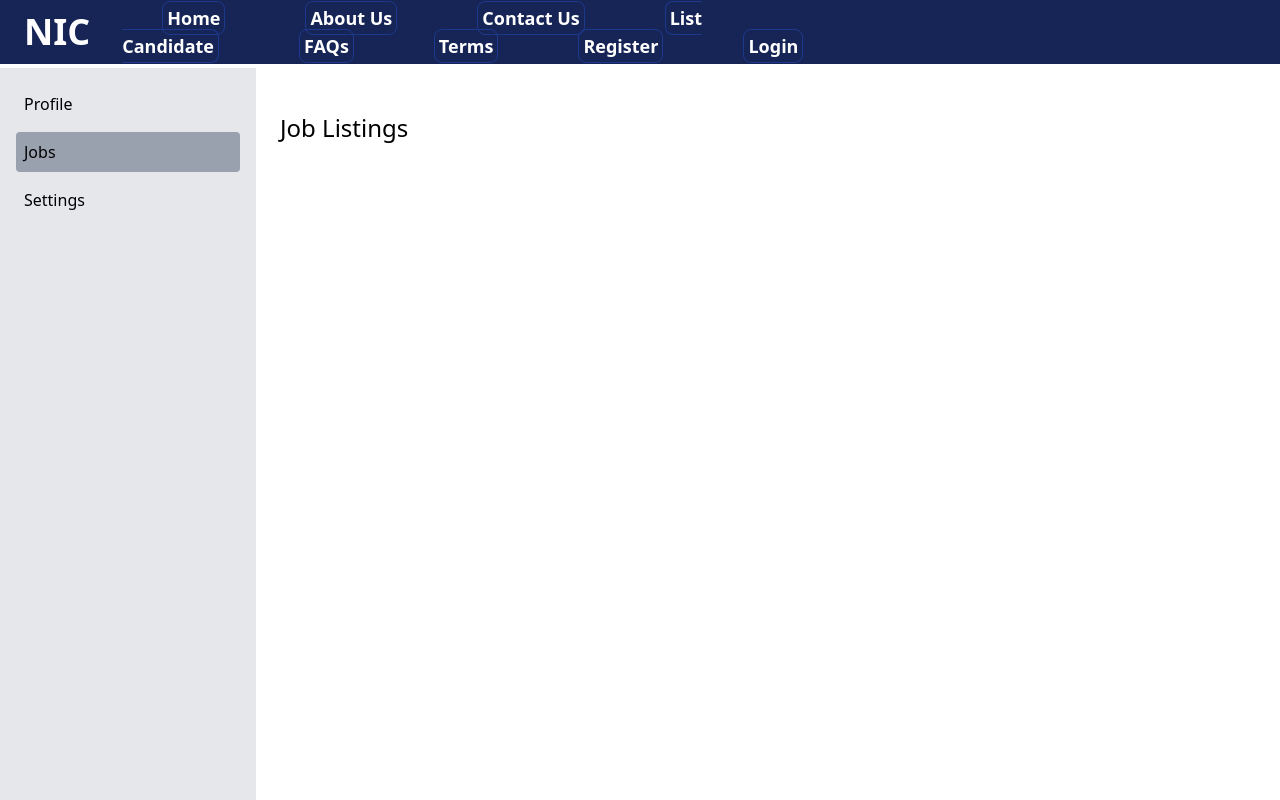
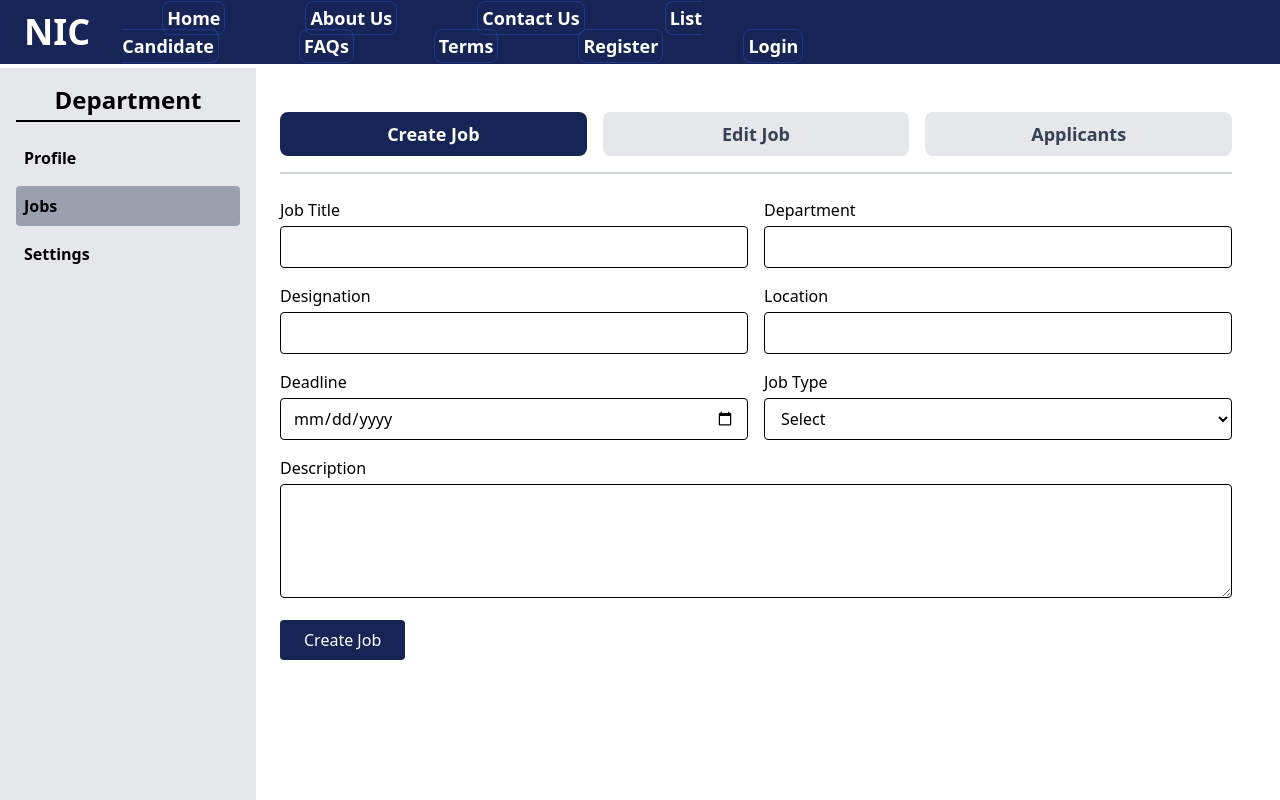
Before and after one commit to WilliamHails/nic-website, a React (Vite) app: page /dashboard/department/jobs in a window 1280 px wide. Shown: the top 800 px of the page. Built offline with nearby package versions, Linux system fonts and the light colour scheme.

Commit message:
chnaged the jobs.jsx file

```diff
--- a/src/components/Sidebar.jsx
+++ b/src/components/Sidebar.jsx
@@ -10,7 +10,8 @@ const items = [
 export default function Sidebar() {
     return (
         <aside className="w-64 bg-gray-200 -mt-5 -mb-18 -ml-6 p-4">
-            <ul className="space-y-2">
+            <h1 className="text-2xl font-bold border-b-2 pb-1 mb-4 text-center">Department</h1>
+            <ul className="space-y-2 font-semibold">
                 {items.map(({ to, label }) => (
                     <li key={to} className="">
                         <NavLink
--- a/src/pages/dashboard/department/Jobs.jsx
+++ b/src/pages/dashboard/department/Jobs.jsx
@@ -1,7 +1,273 @@
 
+import React, { useState } from 'react'
 
 export default function Jobs() {
+  const tabs = ['Create Job', 'Edit Job', 'Applicants']
+  const [activeTab, setActiveTab] = useState(tabs[0])
+
+  const [jobFilter, setJobFilter] = useState({ id: '', type: '', designation: '' })
+  const [jobs, setJobs] = useState([
+    { id: 'J001', type: 'Full-Time', designation: 'Developer' },
+    { id: 'J002', type: 'Part-Time', designation: 'Analyst' },
+  ])
+  const [filteredJobs, setFilteredJobs] = useState([])
+
+  const initialApplicants = [
+    { id: 'C001', name: 'Alice', job: 'Developer', status: 'Pending' },
+    { id: 'C002', name: 'Bob',   job: 'Analyst',   status: 'Pending' },
+  ]
+  const [showApplicants, setShowApplicants] = useState(false)
+  const [applicants, setApplicants] = useState(initialApplicants)
+
+  const handleShowJobs = () => {
+    setFilteredJobs(
+      jobs.filter(j =>
+        (!jobFilter.id || j.id === jobFilter.id) &&
+        (!jobFilter.type || j.type === jobFilter.type) &&
+        (!jobFilter.designation || j.designation === jobFilter.designation)
+      )
+    )
+  }
+
+  const handleStatusChange = (id, newStatus) => {
+    setApplicants(prev =>
+      prev.map(a => a.id === id ? { ...a, status: newStatus } : a)
+    )
+  }
+
   return (
-    <h2 className="text-2xl">Job Listings</h2>
+    <div className="space-y-6">
+      {/* Tabs */}
+      <div className="flex space-x-4 border-b-2 border-gray-300 pb-4 mb-6">
+        {tabs.map(tab => (
+          <button
+            key={tab}
+            onClick={() => {
+              setActiveTab(tab)
+              if (tab === 'Applicants') setShowApplicants(false)
+            }}
+            className={`flex-1 py-2 rounded-lg text-center font-semibold text-lg
+              ${activeTab === tab
+                ? 'bg-blue-950 text-white'
+                : 'bg-gray-200 text-gray-700 hover:bg-gray-300'}`}
+          >
+            {tab}
+          </button>
+        ))}
+      </div>
+
+      {/* Content */}
+      {activeTab === 'Create Job' && <CreateJobForm />}
+
+      {activeTab === 'Edit Job' && <EditJobSection
+        jobFilter={jobFilter}
+        setJobFilter={setJobFilter}
+        handleShowJobs={handleShowJobs}
+        filteredJobs={filteredJobs}
+      />}
+
+      {activeTab === 'Applicants' && (
+        <div className="space-y-4">
+          <button
+            onClick={() => setShowApplicants(s => !s)}
+            className="bg-blue-950 text-white px-4 py-2 rounded hover:scale-105 ease-in-out duration-100"
+          >
+            {showApplicants ? 'Hide Applicants' : 'Show Applicants'}
+          </button>
+
+          {showApplicants && (
+            <table className="w-full table-auto border-collapse mt-4">
+              <thead>
+                <tr className="bg-gray-100">
+                  <th className="border px-4 py-2">Candidate ID</th>
+                  <th className="border px-4 py-2">Name</th>
+                  <th className="border px-4 py-2">Job Applied</th>
+                  <th className="border px-4 py-2">Status</th>
+                </tr>
+              </thead>
+              <tbody>
+                {applicants.map(a => (
+                  <tr key={a.id}>
+                    <td className="border px-4 py-2">{a.id}</td>
+                    <td className="border px-4 py-2">{a.name}</td>
+                    <td className="border px-4 py-2">{a.job}</td>
+                    <td className="border px-4 py-2">
+                      <select
+                        value={a.status}
+                        onChange={e => handleStatusChange(a.id, e.target.value)}
+                        className="border rounded px-2 py-1"
+                      >
+                        <option>Pending</option>
+                        <option>Shortlisted</option>
+                        <option>Rejected</option>
+                      </select>
+                    </td>
+                  </tr>
+                ))}
+              </tbody>
+            </table>
+          )}
+        </div>
+      )}
+    </div>
   )
 }
+
+function CreateJobForm() {
+  const [job, setJob] = useState({
+    title: '',
+    description: '',
+    department: '',
+    designation: '',
+    location: '',
+    deadline: '',
+    type: '',
+  })
+  const [status, setStatus] = useState('')
+
+  const handleChange = e =>
+    setJob({ ...job, [e.target.name]: e.target.value })
+
+  const handleSubmit = e => {
+    e.preventDefault()
+    console.log('New Job:', job)
+    setStatus('Job created successfully!')
+    setJob({
+      title: '', description: '', department: '',
+      designation: '', location: '', deadline: '', type: '',
+    })
+  }
+
+  return (
+    <form onSubmit={handleSubmit} className="space-y-4">
+      <div className="grid grid-cols-1 md:grid-cols-2 gap-4">
+        <Input label="Job Title"    name="title"    value={job.title}    onChange={handleChange} />
+        <Input label="Department"   name="department"value={job.department}onChange={handleChange} />
+        <Input label="Designation"  name="designation"value={job.designation}onChange={handleChange} />
+        <Input label="Location"     name="location"   value={job.location}   onChange={handleChange} />
+        <Input label="Deadline"     name="deadline"   type="date"           value={job.deadline}   onChange={handleChange} />
+        <Select
+          label="Job Type"
+          name="type"
+          value={job.type}
+          onChange={handleChange}
+          options={['Full-Time','Part-Time','Contract']}
+        />
+      </div>
+      <div>
+        <label className="block mb-1 font-medium">Description</label>
+        <textarea
+          name="description"
+          value={job.description}
+          onChange={handleChange}
+          rows="4"
+          className="w-full border rounded px-3 py-2"
+          required
+        />
+      </div>
+      <button
+        type="submit"
+        className="bg-blue-950 text-white px-6 py-2 rounded hover:scale-105 ease-in-out duration-100"
+      >
+        Create Job
+      </button>
+      {status && <p className="text-green-600">{status}</p>}
+    </form>
+  )
+}
+
+function EditJobSection({ jobFilter, setJobFilter, handleShowJobs, filteredJobs }) {
+  return (
+    <div className="space-y-4">
+      <div className="grid grid-cols-1 md:grid-cols-3 gap-4">
+        <input
+          placeholder="Job ID"
+          value={jobFilter.id}
+          onChange={e => setJobFilter({ ...jobFilter, id: e.target.value })}
+          className="border rounded px-3 py-2"
+        />
+        <input
+          placeholder="Job Type"
+          value={jobFilter.type}
+          onChange={e => setJobFilter({ ...jobFilter, type: e.target.value })}
+          className="border rounded px-3 py-2"
+        />
+        <input
+          placeholder="Designation"
+          value={jobFilter.designation}
+          onChange={e => setJobFilter({ ...jobFilter, designation: e.target.value })}
+          className="border rounded px-3 py-2"
+        />
+      </div>
+      <button
+        onClick={handleShowJobs}
+        className="bg-blue-950 text-white px-4 py-2 rounded hover:scale-105 ease-in-out duration-100"
+      >
+        Show
+      </button>
+
+      {filteredJobs.length > 0 ? (
+        <table className="w-full table-auto border-collapse">
+          <thead>
+            <tr className="bg-gray-100">
+              <th className="border px-4 py-2">Job ID</th>
+              <th className="border px-4 py-2">Type</th>
+              <th className="border px-4 py-2">Designation</th>
+              <th className="border px-4 py-2">Actions</th>
+            </tr>
+          </thead>
+          <tbody>
+            {filteredJobs.map(job => (
+              <tr key={job.id}>
+                <td className="border px-4 py-2">{job.id}</td>
+                <td className="border px-4 py-2">{job.type}</td>
+                <td className="border px-4 py-2">{job.designation}</td>
+                <td className="border px-4 py-2">
+                  <button className="text-blue-600 hover:underline">Edit</button>
+                </td>
+              </tr>
+            ))}
+          </tbody>
+        </table>
+      ) : (
+        <p></p>
+      )}
+    </div>
+  )
+}
+
+function Input({ label, name, value, onChange, type = 'text' }) {
+  return (
+    <div className="flex flex-col">
+      <label className="font-medium mb-1">{label}</label>
+      <input
+        type={type}
+        name={name}
+        value={value}
+        onChange={onChange}
+        className="border rounded px-3 py-2"
+        required
+      />
+    </div>
+  )
+}
+
+function Select({ label, name, value, onChange, options }) {
+  return (
+    <div className="flex flex-col">
+      <label className="font-medium mb-1">{label}</label>
+      <select
+        name={name}
+        value={value}
+        onChange={onChange}
+        className="border rounded px-3 py-2"
+        required
+      >
+        <option value="">Select</option>
+        {options.map(opt => (
+          <option key={opt} value={opt}>{opt}</option>
+        ))}
+      </select>
+    </div>
+  )
+}
```
